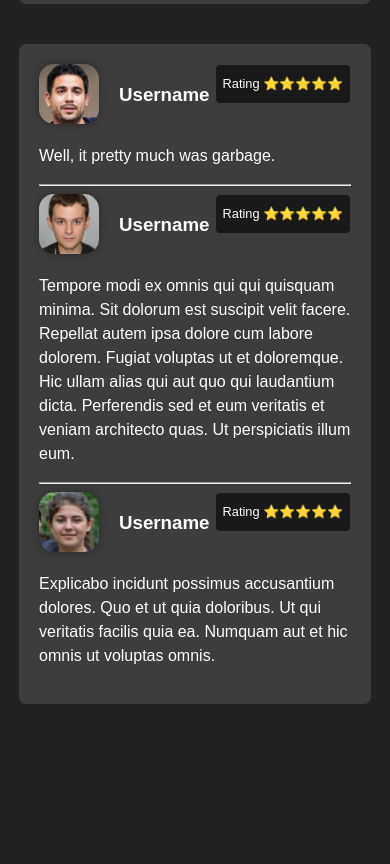
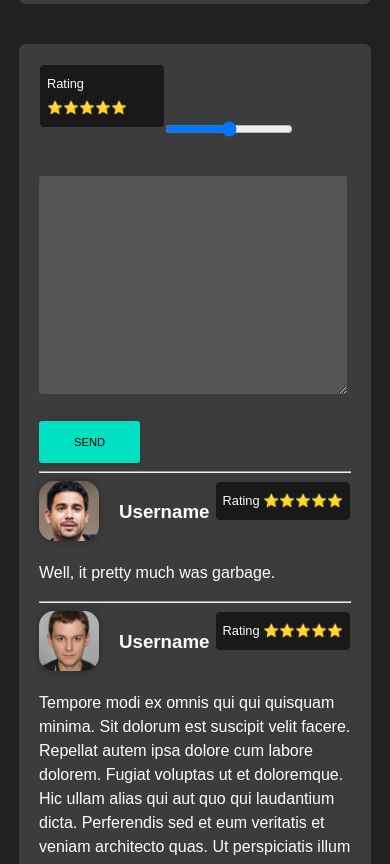
Before and after one commit to idontwannachooseanotherusername/KrassesWebprojekt, a plain HTML site: page Frontend/challenge.html in a window 390 px wide. Shown: the part 2105-2969 px from the top of the page. Drawn offline with Linux system fonts and the light colour scheme.

Commit message:
Adden challenge rating and fixed some visual bugs

```diff
--- a/Frontend/challenge.html
+++ b/Frontend/challenge.html
@@ -153,6 +153,18 @@ Veritatis autem occaecati maxime non nesciunt.
                     </div>
                 </article>
                 <article class="challenge-comments">
+                    <form class="solved-comment">
+                        <div class="rating">
+                            <p id="solved-stars">Rating ⭐⭐⭐⭐⭐</p>
+                        </div>
+                        <br>
+                        <br>
+                        <input id="solved-rating" type="range" min="1" max="5" onchange="starupdate(this)" value="3" required><br>
+                        <textarea id="solved-text" placeholder="Write something nice but don't give spoilers!" cols="100" rows="10" required>
+                        </textarea><br>
+                        <button type="submit" class="solved-button btn-primary">Send</button>
+                    </form>
+                    <hr>
                     <div class="comment">
                         <img src="images/profile-3.png" alt="profile picture">
                         <h3 class="username">Username</h3>
--- a/Frontend/css/main.css
+++ b/Frontend/css/main.css
@@ -362,33 +362,6 @@ article{
     color: #ffffff;
     /*min-height: 55px;*/
 }
-.solution h3{
-    margin-bottom: 0;
-}
-.solution input{
-    width: 100%;
-}
-.solution div{
-    padding: 9px;
-    background: #212121;
-    color: white;
-    margin: 5px 5px 13px 30px;
-    margin-bottom: 13px;
-    border-radius: 5px;
-    cursor: pointer;
-    width: 25px;
-    height: 25px;
-    text-align: center;
-}
-.solution table{
-    max-width: 700px;
-    width: 70%;
-}
-@media only screen and (max-width: 800px) {
-    .solution table{
-        width: 95%;
-    }
-}
 
 /*Challenges search*/
 #search-difficulty#search-difficulty{
@@ -691,6 +664,34 @@ input, textarea, select, .form-element{
 .challenge-information #files{
     display: none;
 }
+/* solution submit*/
+.solution h3{
+    margin-bottom: 0;
+}
+.solution input{
+    width: 100%;
+}
+.solution div{
+    padding: 9px;
+    background: #212121;
+    color: white;
+    margin: 5px 5px 13px 30px;
+    margin-bottom: 13px;
+    border-radius: 5px;
+    cursor: pointer;
+    width: 25px;
+    height: 25px;
+    text-align: center;
+}
+.solution table{
+    max-width: 700px;
+    width: 70%;
+}
+@media only screen and (max-width: 800px) {
+    .solution table{
+        width: 95%;
+    }
+}
 /*Text / Description*/
 .challenge-text p{
     margin-bottom: 40px;
@@ -727,8 +728,35 @@ input, textarea, select, .form-element{
 .hint-text{
     filter: blur(5px);
     padding: 20px;
+    user-select: none;
+}
+.warning{
+    color: orange;
+    margin-top: -40px;
+    text-shadow: 0 0 5px black;
 }
 /*Comments*/
+.solved-comment .rating{
+    margin: 0;
+    width: 110px;
+}
+#solved-text{
+    width: 98.5%;
+    height: 200px;
+    max-width: 1200px;
+}
+@media only screen and (max-width: 800px) {
+    #solved-text{
+        width: 93%;
+    }
+}
+#solved-rating{
+    width: 110px;
+    margin-top: 0;
+}
+#solved-stars{
+    margin-bottom: 0;
+}
 .challenge-comments{
     max-height: 1000px;
     overflow: auto;
--- a/Frontend/scripts/main.js
+++ b/Frontend/scripts/main.js
@@ -1,7 +1,7 @@
+/*Light mode - discontinued */
 window.onload = function() {
     /*invert();*/
 };
-
 function invert(){
     var body = Array.from(document.getElementsByTagName('body'));
     var images = Array.from(document.getElementsByTagName('img'));
@@ -19,6 +19,7 @@ function invert(){
     }
 }
 
+/* Click on hint */
 function get_hint(level){
     var selector = "hint-".concat(level).concat(" hint-text");
     var hint = document.getElementsByClassName("hint-".concat(level))[0];
@@ -51,6 +52,8 @@ function get_hint(level){
         }
     }
 }
+
+/* Usermenu dropdown */
 function show_dropdown(x=false){
     var drop = document.getElementById("menu-dropdown");
     if (drop.style.display != "revert" && x == false){
@@ -62,6 +65,15 @@ function show_dropdown(x=false){
         console.log('Dropdown hidden');
     }
 }
+window.onclick = e => {
+    var drop = document.getElementById("menu-dropdown");
+    /* Hide dropdown when clicking elsewhere */
+    if (!(drop.contains(e.target)) && e.target.getAttribute('id') != "pb"){
+        show_dropdown(true);
+    }
+}
+
+/* change password pw checker */
 function check_password(){
     let new_pw = document.getElementById("new-pw");
     let rep_pw = document.getElementById("rep-pw");
@@ -76,11 +88,11 @@ function check_password(){
         return true
     }
 }
-window.onclick = e => {
-    var drop = document.getElementById("menu-dropdown");
-    if (!(drop.contains(e.target)) && e.target.getAttribute('id') != "pb"){
-        show_dropdown(true);
-    }
+
+/* Challenge rating slider */
+function starupdate(slider){
+    var stars = document.getElementById("solved-stars")
+    stars.innerHTML = "Rating: ".concat("⭐".repeat(slider.value))
 }
 
 /*
```
